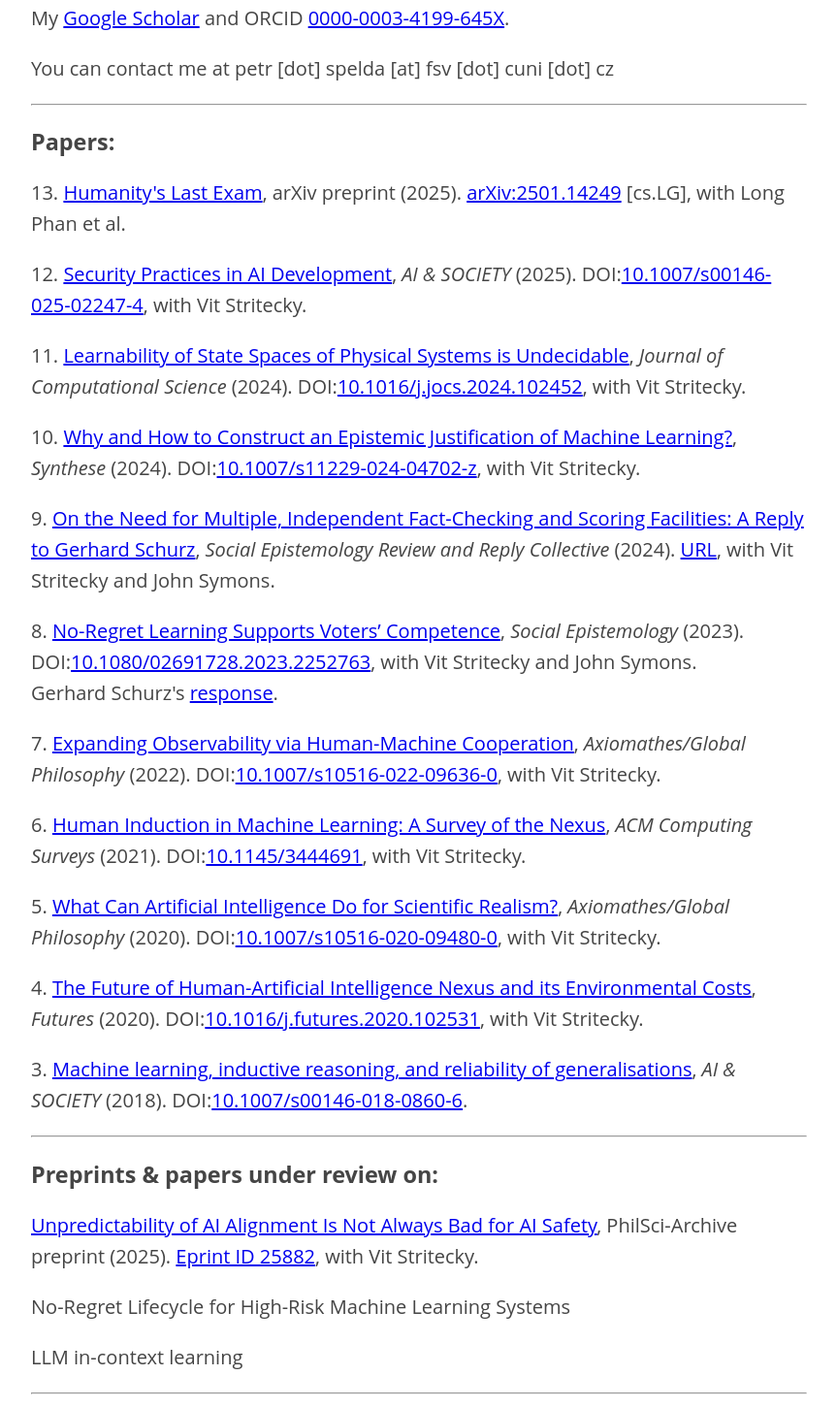
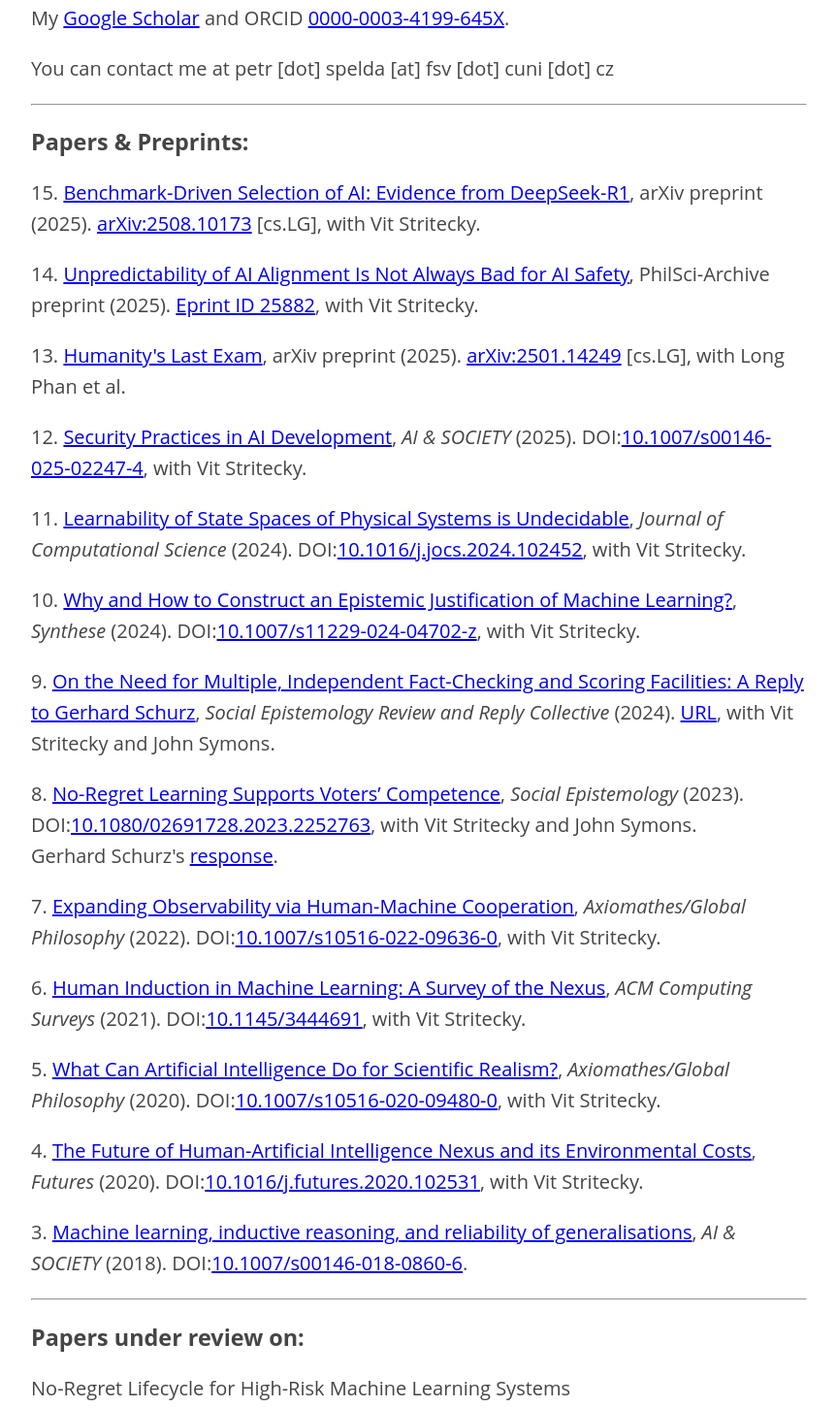
Before and after one commit to petrspelda/research-website, a plain HTML site: page index.html in a window 1280 px wide. Shown: the part 634-2085 px from the top of the page at 97% size, without its empty margins (208-1071 px from the left). Drawn offline with Linux system fonts and the light colour scheme.

Commit message:
Update index.html

```diff
--- a/index.html
+++ b/index.html
@@ -16,7 +16,9 @@
   <p>My <a href="https://scholar.google.com/citations?user=G4euViwAAAAJ&sortby=pubdate&hl=en" target="_blank">Google Scholar</a> and ORCID <a href="https://orcid.org/0000-0003-4199-645X" target="_blank">0000-0003-4199-645X</a>.</p>
   <p>You can contact me at petr [dot] spelda [at] fsv [dot] cuni [dot] cz</p>
   <hr>
-  <h3>Papers:</h3>
+  <h3>Papers & Preprints:</h3>
+   <p>15. <a href="https://arxiv.org/pdf/2508.10173" target="_blank">Benchmark-Driven Selection of AI: Evidence from DeepSeek-R1</a>, arXiv preprint (2025). <a href="https://arxiv.org/abs/2508.10173" target="_blank">arXiv:2508.10173</a> [cs.LG], with Vit Stritecky.</p>
+   <p>14. <a href="https://philsci-archive.pitt.edu/25882/1/spelda-stritecky-ai-alignment-unpredictability.pdf" target="_blank">Unpredictability of AI Alignment Is Not Always Bad for AI Safety</a>, PhilSci-Archive preprint (2025). <a href="https://philsci-archive.pitt.edu/25882/" target="_blank">Eprint ID 25882</a>, with Vit Stritecky.</p>
    <p>13. <a href="https://arxiv.org/pdf/2501.14249" target="_blank">Humanity's Last Exam</a>, arXiv preprint (2025). <a href="https://arxiv.org/abs/2501.14249" target="_blank">arXiv:2501.14249</a> [cs.LG], with Long Phan et al.</p>
    <p>12. <a href="https://link.springer.com/content/pdf/10.1007/s00146-025-02247-4.pdf" target="_blank">Security Practices in AI Development</a>, <em>AI & SOCIETY</em> (2025). DOI:<a href="https://doi.org/10.1007/s00146-025-02247-4" target="_blank">10.1007/s00146-025-02247-4</a>, with Vit Stritecky.</p>
    <p>11. <a href="https://www.sciencedirect.com/science/article/pii/S187775032400245X/pdfft?md5=a32ba2792febaa3dc65a1b93843386a5&pid=1-s2.0-S187775032400245X-main.pdf" target="_blank">Learnability of State Spaces of Physical Systems is Undecidable</a>, <em>Journal of Computational Science</em> (2024). DOI:<a href="https://doi.org/10.1016/j.jocs.2024.102452" target="_blank">10.1016/j.jocs.2024.102452</a>, with Vit Stritecky.</p>
@@ -29,8 +31,7 @@
    <p>4. <a href="https://philpapers.org/archive/SPETFO-7.pdf" target="_blank">The Future of Human-Artificial Intelligence Nexus and its Environmental Costs</a>, <em>Futures</em> (2020). DOI:<a href="https://doi.org/10.1016/j.futures.2020.102531" target="_blank">10.1016/j.futures.2020.102531</a>, with Vit Stritecky.</p>
    <p>3. <a href="https://rdcu.be/4XvB" target="_blank">Machine learning, inductive reasoning, and reliability of generalisations</a>, <em>AI & SOCIETY</em> (2018). DOI:<a href="https://doi.org/10.1007/s00146-018-0860-6" target="_blank">10.1007/s00146-018-0860-6</a>.</p>
   <hr>
-  <h3>Preprints & papers under review on:</h3>
-   <p><a href="https://philsci-archive.pitt.edu/25882/" target="_blank">Unpredictability of AI Alignment Is Not Always Bad for AI Safety</a>, PhilSci-Archive preprint (2025). <a href="https://philsci-archive.pitt.edu/25882/" target="_blank">Eprint ID 25882</a>, with Vit Stritecky.</p>
+  <h3>Papers under review on:</h3>
    <p>No-Regret Lifecycle for High-Risk Machine Learning Systems</p>
    <p>LLM in-context learning</p>
   <hr>
@@ -38,7 +39,7 @@
    <p>2. <a href="https://cjir.iir.cz/index.php/cjir/article/view/184" target="_blank">An Analysis of the Electronic Jihad’s Activity in the Social Media Environment</a>, <em>Czech Journal of International Relations</em> (2017), with Vit Stritecky.</p>
    <p>1. <a href="https://cejiss.org/establishing-the-complexity-of-the-islamic-state-s-visual-propaganda-0" target="_blank">Establishing the Complexity of the Islamic State’s Visual Propaganda</a>, <em>Central European Journal of International and Security Studies</em> (2017), with Vit Stritecky.</p>
   <hr>
-  <p align="center" style="font-size:15px">last update: 2025-07-05</p>
+  <p align="center" style="font-size:15px">last update: 2025-08-15</p>
   <p align="center" style="font-size:15px">&#120512;</p>
  </body>
 </html>
```
